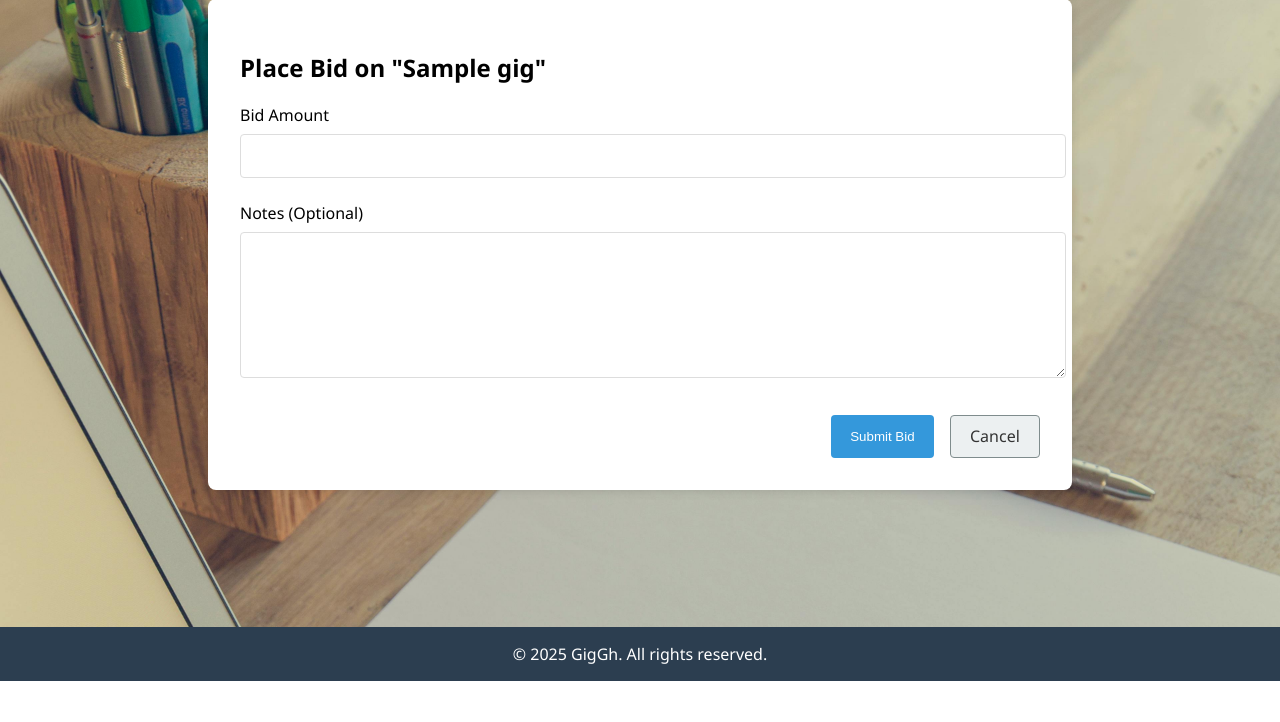
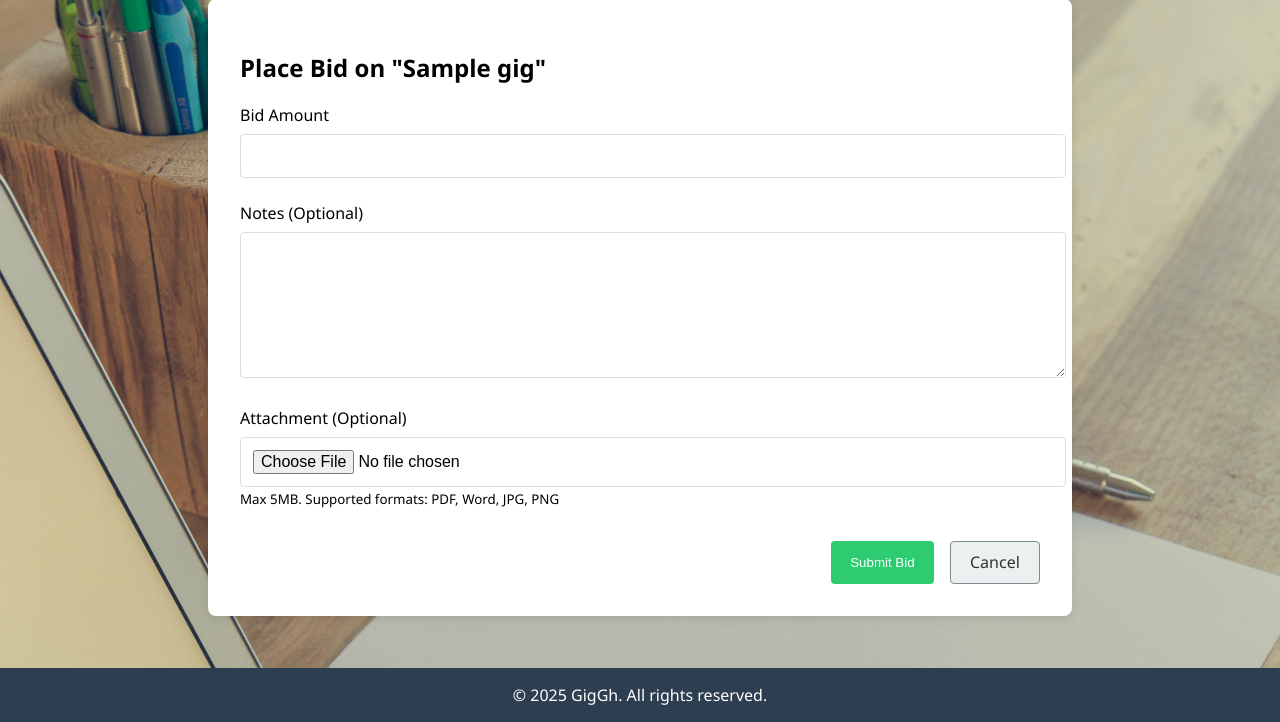
Before and after one commit to CollinsKobby/Freelance-Marketplace, a Django app: page /gigs/1/bid/ in a window 1280 px wide. Shown: the part 119-841 px from the top of the page. Before the commit the page ends 800 px from the top, so only its background shows below. Run offline with Django 5.2, Linux system fonts and the light colour scheme; the first user in the database is signed in; tables that the repository leaves empty hold one stand-in row (Sample ...).

Commit message:
bid detail page added, bid form modified to accept attachments

```diff
--- a/miniproject/freelance_marketplace/GigGh/forms.py
+++ b/miniproject/freelance_marketplace/GigGh/forms.py
@@ -75,11 +75,32 @@ class BidForm(forms.Form):
             'rows': 3
         })
     )
+    attachment = forms.FileField(
+        required=False,
+        widget=forms.ClearableFileInput(attrs={
+            'class': 'form-control-file',
+            'accept': '.pdf,.doc,.docx,.jpg,.jpeg,.png'
+        })
+    )
+
+
+    class Meta:
+            model = Bid
+            fields = ['biddingAmount', 'notes', 'attachment']
+
 
     def __init__(self, *args, **kwargs):
+        # Extract custom arguments before calling parent's __init__
         self.gig = kwargs.pop('gig', None)
         self.freelancer = kwargs.pop('freelancer', None)
         super().__init__(*args, **kwargs)
+
+        # Customize form fields if needed
+        self.fields['attachment'].required = False
+        self.fields['attachment'].widget.attrs.update({
+            'accept': '.pdf,.doc,.docx,.jpg,.jpeg,.png',
+            'class': 'form-control-file'
+        })
 
     def clean(self):
         """Ensure all required data exists before saving"""
@@ -104,6 +125,7 @@ class BidForm(forms.Form):
             gigId=self.gig,
             freelancer=self.freelancer
         )
+
 
 class SubmissionForm(forms.ModelForm):
     class Meta:
--- a/miniproject/freelance_marketplace/GigGh/models.py
+++ b/miniproject/freelance_marketplace/GigGh/models.py
@@ -98,13 +98,20 @@ class Bid(models.Model):
     )
     biddingAmount = models.DecimalField(max_digits=10, decimal_places=2)
     biddingCurrency = models.CharField(max_length=10, default='GHS')
-
+    attachment = models.FileField(
+        upload_to='bid_attachments/',
+        null=True,
+        blank=True,
+        verbose_name='Attachment'
+    )
+    attachment_name = models.CharField(max_length=255, blank=True)
     STATUS_CHOICES = [
-        ('opened', 'Opened'),
+        ('pending', 'Pending'),
         ('accepted', 'Accepted'),
         ('rejected', 'Rejected'),
+        ('canceled', 'Canceled'),
     ]
-    status = models.CharField(max_length=10, choices=STATUS_CHOICES, default='opened')
+    status = models.CharField(max_length=10, choices=STATUS_CHOICES, default='pending')
     created_at = models.DateTimeField(auto_now_add=True)
 
     def __str__(self):
--- a/miniproject/freelance_marketplace/GigGh/templates/marketplace/bid_form.html
+++ b/miniproject/freelance_marketplace/GigGh/templates/marketplace/bid_form.html
@@ -39,6 +39,25 @@
         <div class="form-group">
             <label for="id_notes">Notes (Optional)</label>
             {{ form.notes }}
+        </div>
+
+        <div class="form-group">
+            <label for="id_attachment">Attachment (Optional)</label>
+            <input type="file"
+                   name="attachment"
+                   id="id_attachment"
+                   class="form-control-file"
+                   accept=".pdf,.doc,.docx,.jpg,.jpeg,.png">
+            {% if form.attachment.errors %}
+            <div class="text-danger">
+                {% for error in form.attachment.errors %}
+                <small>{{ error }}</small><br>
+                {% endfor %}
+            </div>
+            {% endif %}
+            <small class="form-text text-muted">
+                Max 5MB. Supported formats: PDF, Word, JPG, PNG
+            </small>
         </div>
 
         <div class="form-actions">
--- a/miniproject/freelance_marketplace/GigGh/templates/marketplace/gig_detail.html
+++ b/miniproject/freelance_marketplace/GigGh/templates/marketplace/gig_detail.html
@@ -37,12 +37,14 @@
         {% for bid in bids %}
         <div class="bid-card {% if bid.status == 'accepted' %}accepted{% endif %}">
             <div class="bid-header">
-                <span class="bidder">{{ bid.freelancer.username }}</span>
+                <a href="{% url 'bid_detail' bid.id %}" class="bidder">
+                    {{ bid.freelancer.username }}
+                </a>
                 <span class="bid-amount">{{ bid.amount }} {{ bid.currency }}</span>
             </div>
             {% if bid.notes %}
             <div class="bid-notes">
-                <p>{{ bid.notes }}</p>
+                <p>{{ bid.notes|truncatechars:100 }}</p>
             </div>
             {% endif %}
             {% if user == gig.seller and gig.status == 'open' %}
--- a/miniproject/freelance_marketplace/GigGh/urls.py
+++ b/miniproject/freelance_marketplace/GigGh/urls.py
@@ -13,7 +13,9 @@ urlpatterns = [
     path('gigs/<int:gig_id>/', views.gig_detail, name='gig_detail'),
     path('gigs/<int:gig_id>/edit/', views.edit_gig, name='edit_gig'),
     path('gigs/<int:gig_id>/bid/', views.place_bid, name='place_bid'),
+    path('bid/<int:bid_id>/', views.bid_detail, name='bid_detail'),
     path('bids/<int:bid_id>/accept/', views.accept_bid, name='accept_bid'),
+    path('bid/<int:bid_id>/cancel/', views.cancel_bid, name='cancel_bid'),
     path('gigs/<int:gig_id>/submit/', views.submit_work, name='submit_work'),
     path('gigs/<int:gig_id>/chat/', views.send_chat, name='send_chat'),
     path('login/', views.login_View, name='login'),
--- a/miniproject/freelance_marketplace/GigGh/views.py
+++ b/miniproject/freelance_marketplace/GigGh/views.py
@@ -9,6 +9,7 @@ from .forms import GigForm, BidForm, SubmissionForm, ChatForm, LoginForm, Signup
 from django.views import View
 from django.contrib.auth.models import User
 from django.core.exceptions import ValidationError
+from django.http import HttpResponseForbidden
 
 #class CustomLoginView(LoginView):
 #    form_class = LoginForm
@@ -168,13 +169,14 @@ def place_bid(request, gig_id):
             try:
                 bid = form.save()
                 messages.success(request, "Bid submitted successfully!")
+                bid.save()
                 return redirect('gig_detail', gig_id=gig.id)
             except ValidationError as e:
                 messages.error(request, str(e))
         else:
             messages.error(request, "Please correct the errors below")
     else:
-        form = BidForm(gig=gig, freelancer=request.user)
+        form = BidForm()
 
     return render(request, 'marketplace/bid_form.html', {
         'form': form,
@@ -182,18 +184,75 @@ def place_bid(request, gig_id):
     })
 
 
-#@login_required
+@login_required
+def bid_detail(request, bid_id):
+    bid = get_object_or_404(Bid, id=bid_id)
+    gig = bid.gigId
+
+    # Only allow gig owner or bid creator to view
+    if request.user != gig.seller and request.user != bid.freelancer:
+        return HttpResponseForbidden("You don't have permission to view this bid")
+
+    return render(request, 'marketplace/bid_detail.html', {
+        'bid': bid,
+        'gig': gig
+    })
+
+
+@login_required
 def accept_bid(request, bid_id):
     bid = get_object_or_404(Bid, id=bid_id)
+
+    # Permission check - only gig owner can accept bids
     if request.user != bid.gig.seller:
-        return redirect('home')
+        messages.error(request, "You don't have permission to accept bids for this gig")
+        return redirect('gig_detail', gig_id=bid.gig.id)
+
+    # Only allow accepting bids for open gigs
+    if bid.gig.status != 'open':
+        messages.error(request, "Cannot accept bids for closed gigs")
+        return redirect('gig_detail', gig_id=bid.gig.id)
 
     # Update all bids for this gig
     Bid.objects.filter(gig=bid.gig).update(status='rejected')
     bid.status = 'accepted'
     bid.save()
 
+    # Close the gig after accepting a bid
+    bid.gig.status = 'closed'
+    bid.gig.save()
+
+    messages.success(request, f"Bid from {bid.freelancer.username} accepted successfully!")
     return redirect('gig_detail', gig_id=bid.gig.id)
+
+
+@login_required
+def cancel_bid(request, bid_id):
+    bid = get_object_or_404(Bid, id=bid_id)
+
+    # Permission check - only bid creator or gig owner can cancel
+    if request.user not in [bid.freelancer, bid.gig.seller]:
+        messages.error(request, "You don't have permission to cancel this bid")
+        return redirect('gig_detail', gig_id=bid.gig.id)
+
+    # Only allow canceling pending bids
+    if bid.status != 'pending':
+        messages.error(request, "Only pending bids can be canceled")
+        return redirect('gig_detail', gig_id=bid.gig.id)
+
+    # If gig owner is canceling an accepted bid, reopen the gig
+    if bid.status == 'accepted' and request.user == bid.gig.seller:
+        bid.gig.status = 'open'
+        bid.gig.save()
+
+    bid.status = 'canceled'
+    bid.save()
+
+    actor = "You" if request.user == bid.freelancer else f"{bid.gig.seller.username}"
+    messages.success(request, f"{actor} canceled the bid from {bid.freelancer.username}")
+    return redirect('gig_detail', gig_id=bid.gig.id)
+
+
 
 #@login_required
 def submit_work(request, gig_id):
--- a/miniproject/freelance_marketplace/static/css/marketplace.css
+++ b/miniproject/freelance_marketplace/static/css/marketplace.css
@@ -163,6 +163,38 @@ select {
 .bid-actions {
     margin-top: 1rem;
     text-align: right;
+}
+
+.bidder {
+    color: #3498db;
+    text-decoration: none;
+    font-weight: bold;
+}
+
+.bidder:hover {
+    text-decoration: underline;
+}
+
+.bid-detail-container {
+    max-width: 800px;
+    margin: 0 auto;
+    padding: 20px;
+}
+
+.bid-actions {
+    margin-top: 20px;
+    display: flex;
+    gap: 10px;
+}
+
+.btn-primary {
+    background-color: #2ecc71;
+    color: white;
+}
+
+.btn-danger {
+    background-color: #e74c3c;
+    color: white;
 }
 
 /* Chat Styles */
```
Also changed, not shown: other parts of miniproject/freelance_marketplace/GigGh/templates/marketplace/bid_form.html (+1 -1 lines), miniproject/freelance_marketplace/GigGh/templates/marketplace/bid_detail.html (added, +42 -0 lines), miniproject/freelance_marketplace/GigGh/migrations/0008_alter_bid_status.py (added), miniproject/freelance_marketplace/GigGh/migrations/0009_bid_attachment_bid_attachment_name.py (added).
